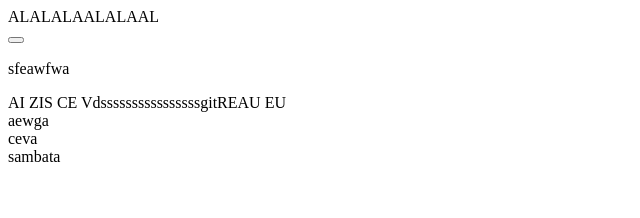
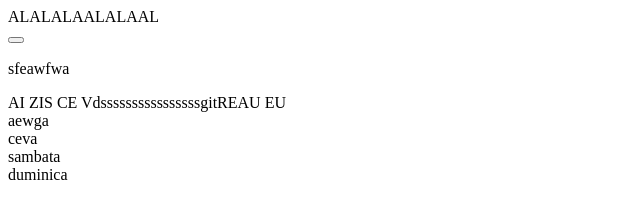
Before and after one commit to YoMihai/demo-repo, a plain HTML site: page index.html in a window 1280 px wide. Shown: the full height of the page, 0-640 px from the left. Drawn offline with Linux system fonts and the light colour scheme.

Commit message:
na frate

```diff
--- a/index.html
+++ b/index.html
@@ -15,5 +15,6 @@
   <div >aewga</div>
   <div>ceva</div>
   <div>sambata</div>
+<div>duminica</div>
 </body>
 </html>
```
